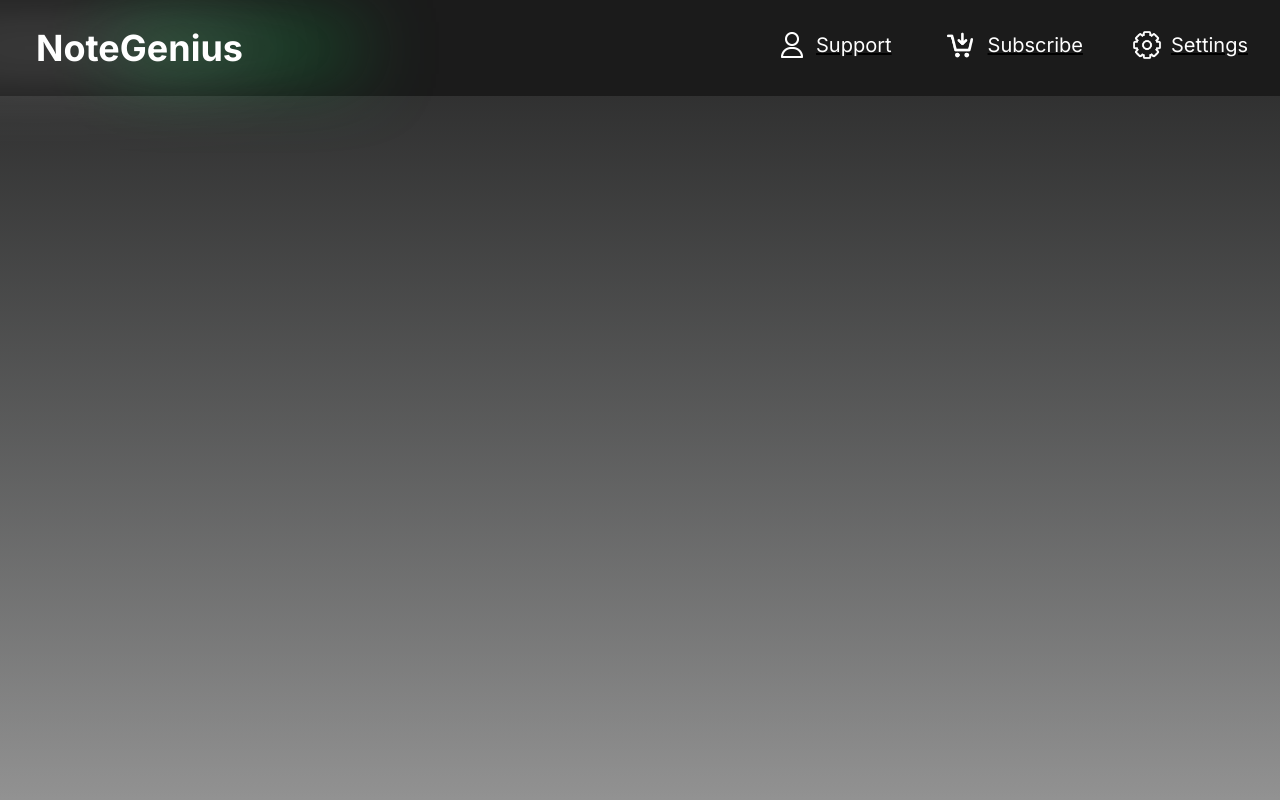
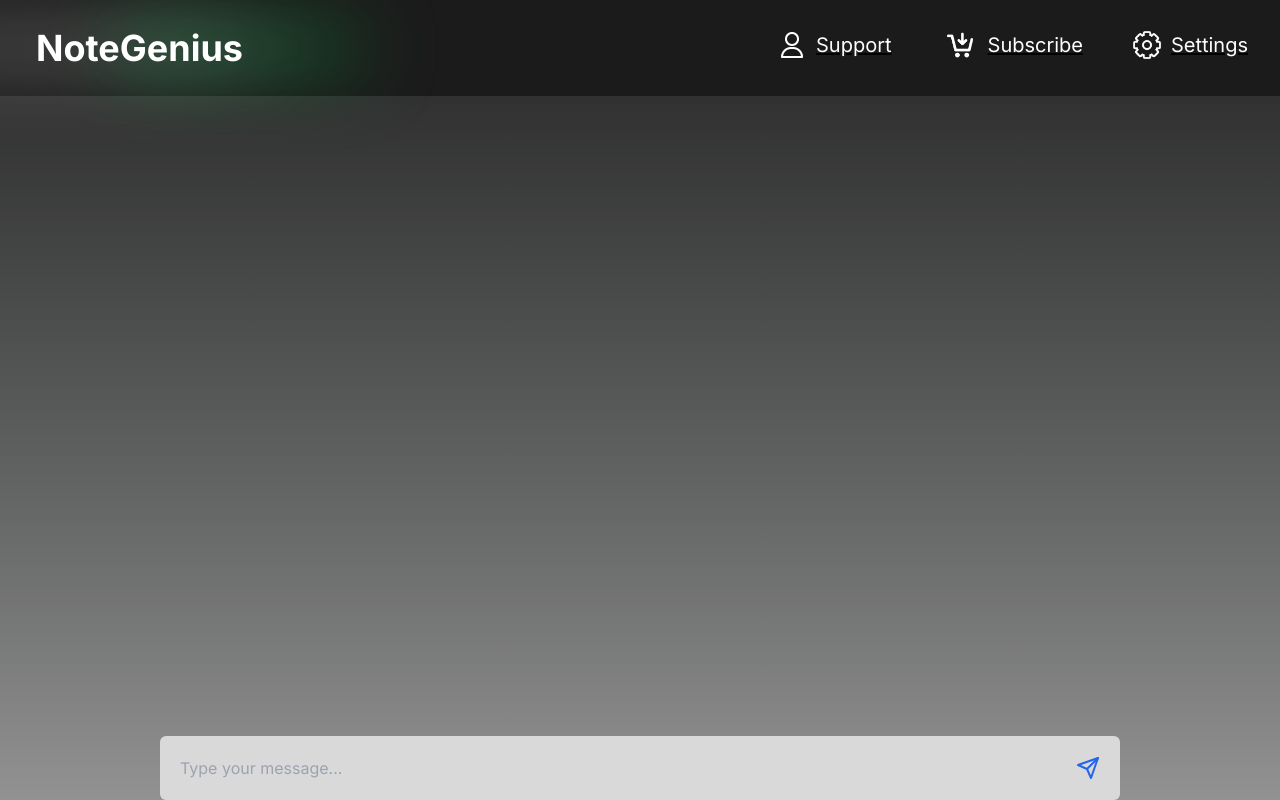
Before and after one commit to NoteGenius/NoteGenius, a Next.js app: page / in a window 1280 px wide. Built offline with nearby package versions, Linux system fonts and the light colour scheme.

Commit message:
Working textbar need to add ability to hide when navbar is open. Will do with a context

```diff
--- a/package.json
+++ b/package.json
@@ -11,7 +11,8 @@
   "dependencies": {
     "next": "^14.2.5",
     "react": "^18.2.0",
-    "react-dom": "^18.2.0"
+    "react-dom": "^18.2.0",
+    "react-icons": "^5.3.0"
   },
   "devDependencies": {
     "@types/node": "^20",
--- /dev/null
+++ b/src/UI/Components/Textbar.tsx
@@ -0,0 +1,50 @@
+import React, { useState, ChangeEvent, FormEvent } from "react";
+import { FiSend } from "react-icons/fi";
+
+const Textbar: React.FC = () => {
+    const [input, setInput] = useState("");
+
+    // Handles input change
+    const handleChange = (e: ChangeEvent<HTMLTextAreaElement>) => {
+        setInput(e.target.value);
+
+        // Dynamically adjust textarea height with a limit
+        const textareaLineHeight = 24; // Approximate line height for textarea
+        const maxHeight = textareaLineHeight * 5; // Max height for 5 lines
+
+        e.target.style.height = "inherit";
+        e.target.style.height = `${Math.min(e.target.scrollHeight, maxHeight)}px`;
+    };
+
+    // Handles submission of input
+    const handleSubmit = (e: FormEvent<HTMLFormElement>) => {
+        e.preventDefault();
+        if (input.trim()) {
+            // onSend(input.trim());
+            setInput(""); // Clear input after sending
+        }
+    };
+
+    return (
+        <div className="fixed bottom-0 w-3/4 bg-[#D9D9D9] rounded-md">
+            <form className="flex items-center p-3" onSubmit={handleSubmit}>
+                <textarea
+                    value={input}
+                    onChange={handleChange}
+                    placeholder="Type your message..."
+                    rows={1}
+                    className="flex-grow border-none p-2 rounded-lg bg-transparent text-gray-800 outline-none resize-none overflow-hidden"
+                    style={{ height: "auto", minHeight: "2.5rem" }}
+                />
+                <button
+                    type="submit"
+                    className="ml-2 p-2 text-blue-600 hover:text-blue-800 transition-colors duration-300"
+                >
+                    <FiSend size={24} />
+                </button>
+            </form>
+        </div>
+    );
+};
+
+export default Textbar;
--- a/src/app/page.tsx
+++ b/src/app/page.tsx
@@ -1,13 +1,13 @@
 "use client";
+import Textbar from "@/UI/Components/Textbar";
 import Topbar from "@/UI/Components/Topbar";
-
-// client hook
 
 /** Main page code */
 export default function Home() {
     return (
         <main className="flex items-center justify-center h-screen bg-gradient-to-t from-gray-custom-light to-gray-custom">
             <Topbar />
+            <Textbar />
         </main>
     );
 }
```
Also changed, not shown: 1 other file (tests, documents, lock files or other folders).
